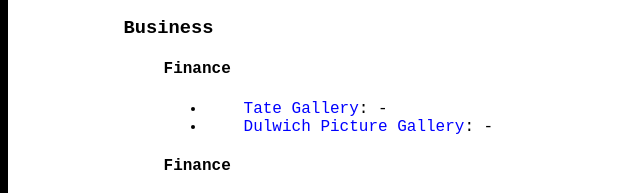
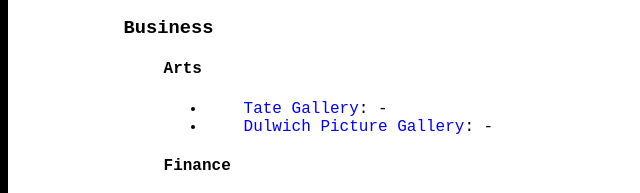
Before and after one commit to pramnora/atom, a plain HTML site: page webs/01/personal/phonebook.html in a window 1280 px wide. Shown: the part 453-646 px from the top of the page, 0-640 px from the left. Drawn offline with Linux system fonts and the light colour scheme.

Commit message:
[personal/blog.html] Changed title: Finance -> Arts

```diff
--- a/webs/01/personal/phonebook.html
+++ b/webs/01/personal/phonebook.html
@@ -75,7 +75,7 @@
 
 
 
-     <h4>Finance</h4>
+     <h4>Arts</h4>
 
       <blockquote>
 
```
